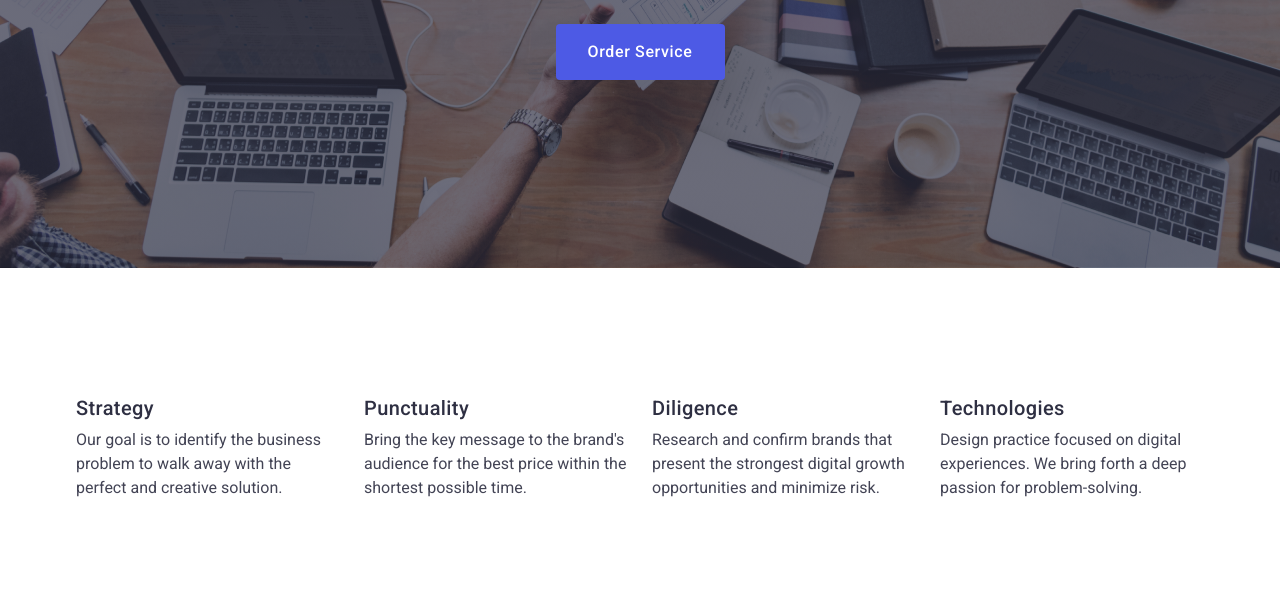
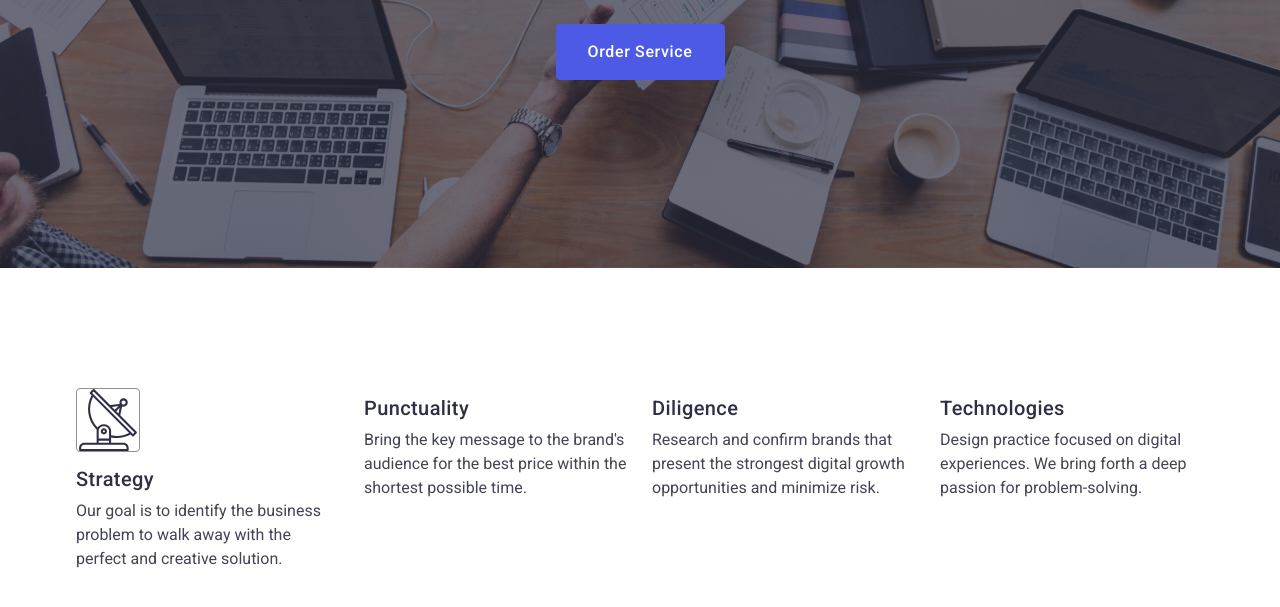
Before and after one commit to MaDeR04eK/goit-markup-hw-04, a plain HTML site: page index.html in a window 1280 px wide. Shown: the part 405-1012 px from the top of the page. Drawn offline with nearby package versions, Linux system fonts and the light colour scheme.

Commit message:
add icons

```diff
--- a/css/style.css
+++ b/css/style.css
@@ -184,6 +184,21 @@ color: var(--hover-focus);
     overflow: hidden;
     }
 
+    .antenna {
+    display: inline;
+    width: 64px;
+    height: 64px;
+    border-radius: 4px;
+    text-align: center;
+    border: 1px solid #8E8F99;
+    fill:#2E2F42;
+    margin: 0 auto;
+    }
+
+    .antenna:hover {
+    fill: #4D5AE5;
+    }
+
 .goals-list {
     display: flex;
     gap: 24px;
--- a/index.html
+++ b/index.html
@@ -64,6 +64,9 @@
           <h2 class="visually-hidden">Н2</h2>
           <ul class="goals-list">
             <li class="goals-list-item">
+              <svg class="antenna">
+                <use href="/images/svg/symbol-defs.svg#antenna"></use>
+              </svg>
               <h3 class="goals-title">Strategy</h3>
               <p class="goals-text">
                 Our goal is to identify the business problem to walk away with
```
Also changed, not shown: images/svg/symbol-defs.svg (added), 1 other file.
